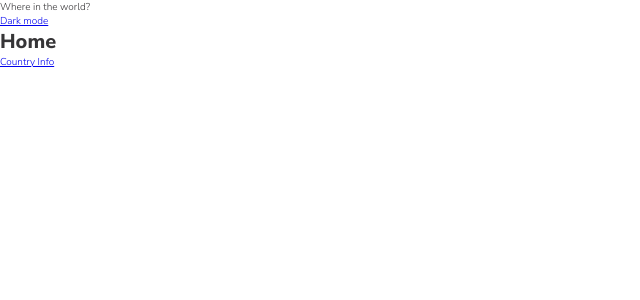
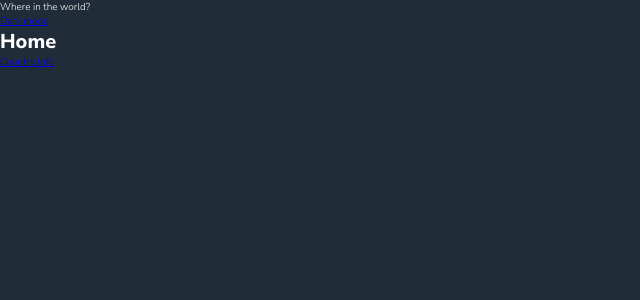
Before and after one commit to rialbeg/countries-next, a Next.js app: page / in a window 1280 px wide. Shown: the top 300 px of the page, without its empty margins (0-640 px from the left). Built offline with nearby package versions, Linux system fonts and the light colour scheme.

Commit message:
setting themes e adding localStorage

```diff
--- a/package.json
+++ b/package.json
@@ -10,6 +10,7 @@
   },
   "dependencies": {
     "@types/styled-components": "^5.1.25",
+    "axios": "^0.27.2",
     "next": "12.2.0",
     "react": "18.2.0",
     "react-dom": "18.2.0",
--- a/src/components/MainComponent/index.tsx
+++ b/src/components/MainComponent/index.tsx
@@ -2,7 +2,7 @@ import { ReactNode } from "react";
 import { Navbar } from "../Navbar";
 
 export interface ThemeProps {
-  theme: string;
+  theme: string | null | undefined;
   setTheme: (theme: string) => void;
 }
 
--- a/src/components/Navbar/index.tsx
+++ b/src/components/Navbar/index.tsx
@@ -7,6 +7,9 @@ interface NavBarProps {
 export function Navbar({ theme }: NavBarProps) {
   const toggleTheme = () => {
     theme.theme == "light" ? theme.setTheme("dark") : theme.setTheme("light");
+    theme.theme == "light"
+      ? localStorage.setItem("theme", "dark")
+      : localStorage.setItem("theme", "light");
   };
   return (
     <div>
--- a/src/pages/_app.tsx
+++ b/src/pages/_app.tsx
@@ -5,7 +5,12 @@ import { darkTheme, GlobalStyle, lightTheme } from "../../styles/global";
 import { MainComponent } from "../components";
 
 function MyApp({ Component, pageProps }: AppProps) {
-  const [theme, setTheme] = useState("light");
+  let item;
+  if (typeof window !== "undefined") {
+    item = localStorage.getItem("theme");
+  }
+
+  const [theme, setTheme] = useState(item);
 
   return (
     <ThemeProvider theme={theme == "light" ? lightTheme : darkTheme}>
--- a/styles/global.ts
+++ b/styles/global.ts
@@ -1,17 +1,17 @@
 import { createGlobalStyle, DefaultTheme } from "styled-components";
 
 export const lightTheme: DefaultTheme = {
-  body: "#FFF",
-  text: "#363537",
-  toggleBorder: "#FFF",
-  background: "#363537",
+  background: "hsl(0, 0%, 98%)",
+  element: "hsl(0, 0%, 100%)",
+  text: "hsl(200, 15%, 8%)",
+  input: "hsl(0, 0%, 52%)",
 };
 
 export const darkTheme: DefaultTheme = {
-  body: "#363537",
-  text: "#FAFAFA",
-  toggleBorder: "#6B8096",
-  background: "#999",
+  background: "hsl(207, 26%, 17%)",
+  element: "hsl(209, 23%, 22%)",
+  text: "hsl(0, 0%, 100%)",
+  input: "hsl(0, 0%, 100%)",
 };
 
 export const GlobalStyle = createGlobalStyle`
@@ -24,7 +24,7 @@ export const GlobalStyle = createGlobalStyle`
 		font-size:62.5%;
 	}
 	body{
-		background: ${({ theme }) => theme.body};
+		background: ${({ theme }) => theme.background};
     	color: ${({ theme }) => theme.text};
 		font-family: 'Nunito Sans', sans-serif;
 	}
```
Also changed, not shown: styles/styled.d.ts (+3 -4 lines), src/components/Navbar/style.ts (added), 2 other files (tests, documents, lock files or other folders).
